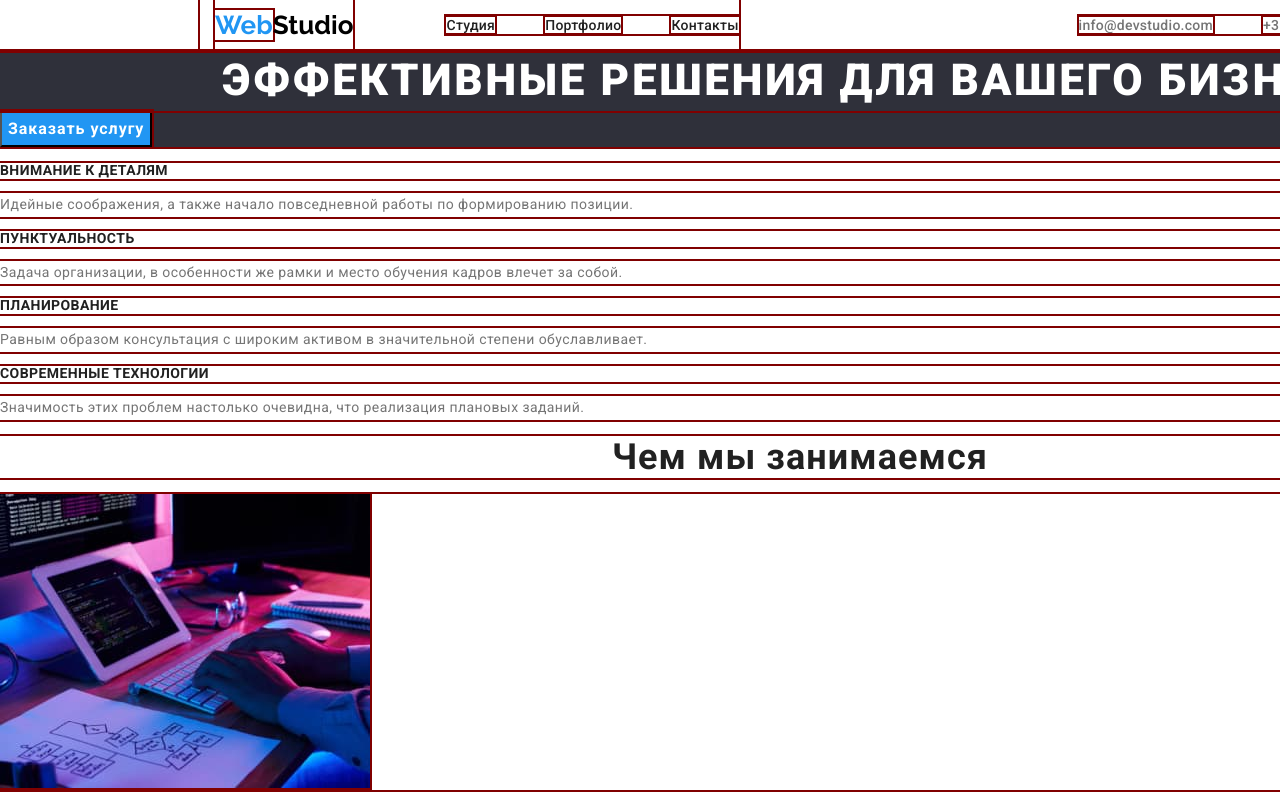
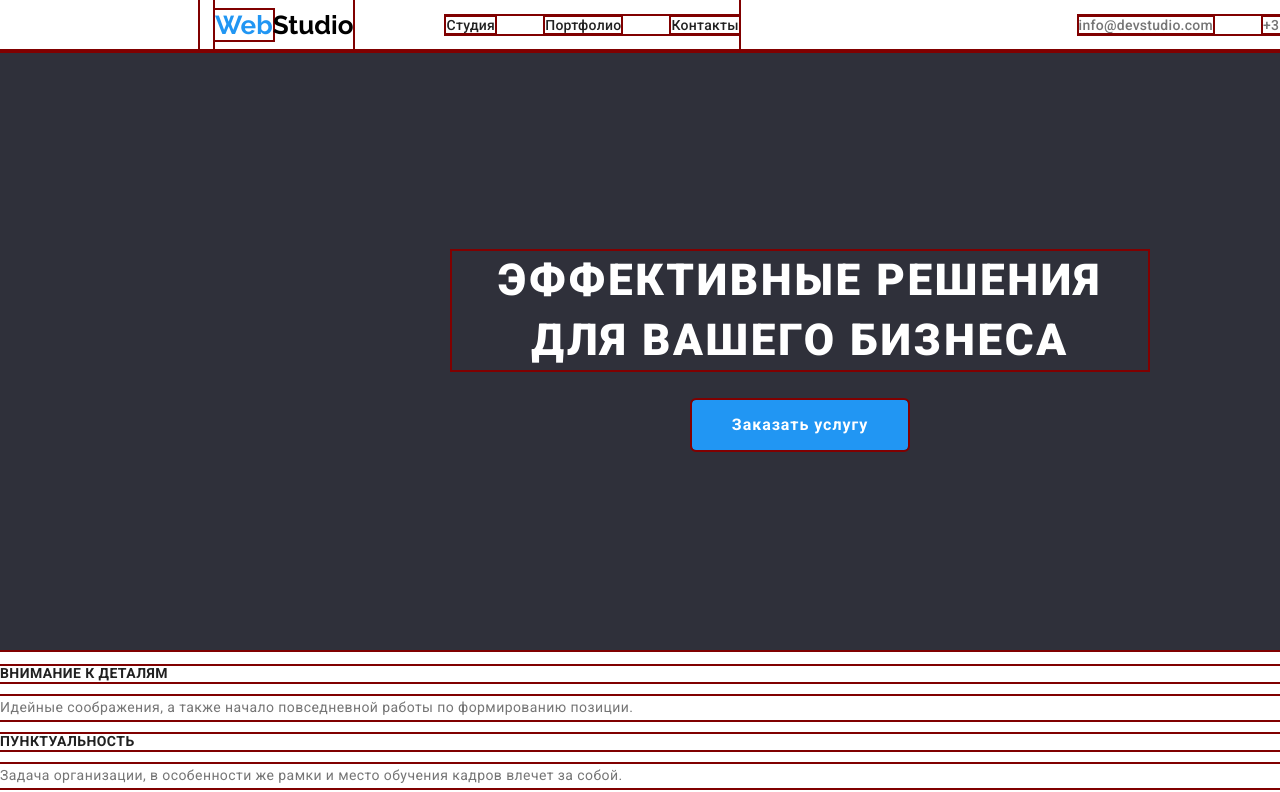
Before and after one commit to Dmytro-Ivanenko/goit-markup-hw-03, a plain HTML site: page index.html in a window 1280 px wide. Shown: the top 792 px of the page. Drawn offline with nearby package versions, Linux system fonts and the light colour scheme.

Commit message:
Hero location

```diff
--- a/CSS/styles.css
+++ b/CSS/styles.css
@@ -94,7 +94,6 @@ body {
   display: flex;
 
   margin-right: 93px;
-
   font-family: "Raleway";
   font-weight: 700;
   font-size: 26px;
@@ -145,8 +144,16 @@ body {
 .hero {
   color: var(--hero-col);
   background-color: var(--f-bcg-col);
+  text-align: center;
+  padding-top: 200px;
+  padding-bottom: 200px;
 }
 .hero-title {
+  width: 696px;
+  margin-left: auto;
+  margin-right: auto;
+  margin-bottom: 30px;
+
   font-weight: 900;
   font-size: 44px;
   line-height: 1.35;
@@ -156,16 +163,21 @@ body {
 }
 
 .hero-btn {
+  padding: 10px 32px;
+  width: 216px;
+
   font-family: inherit;
   font-weight: 700;
   font-size: 16px;
   line-height: 1.88;
   color: var(--hero-col);
   background-color: var(--acc-col);
-
   text-align: center;
   letter-spacing: 0.06em;
+  border: 0;
+  border-radius: 4px;
 }
+
 .hero-btn:hover,
 .hero-btn:focus {
   background-color: var(--btn-hover-bcg-col);
```
